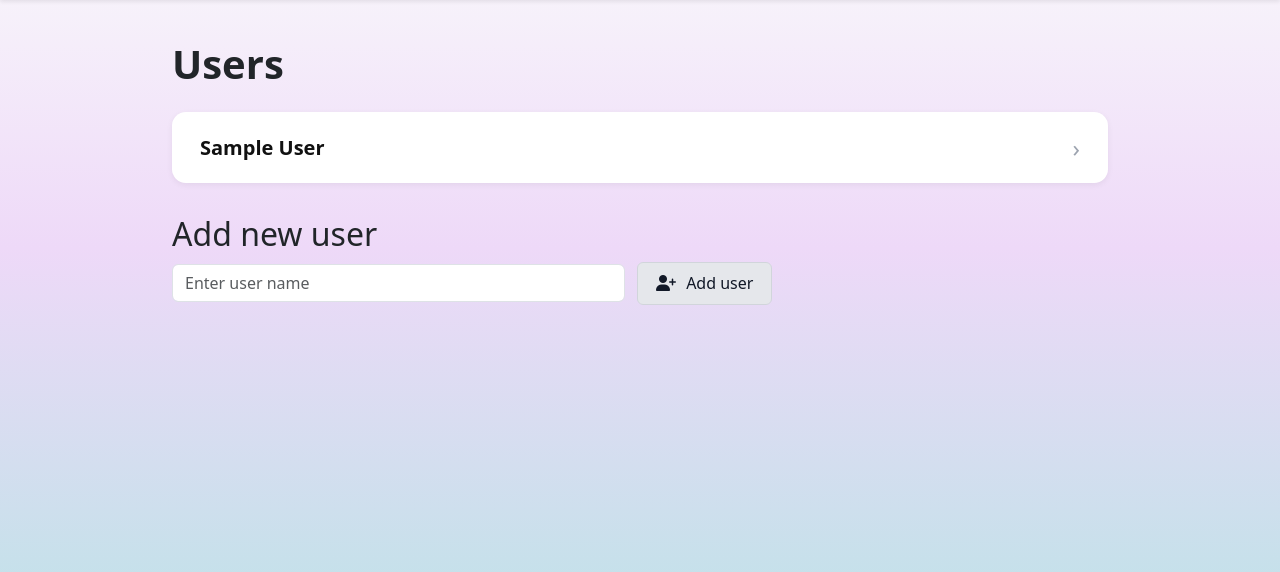
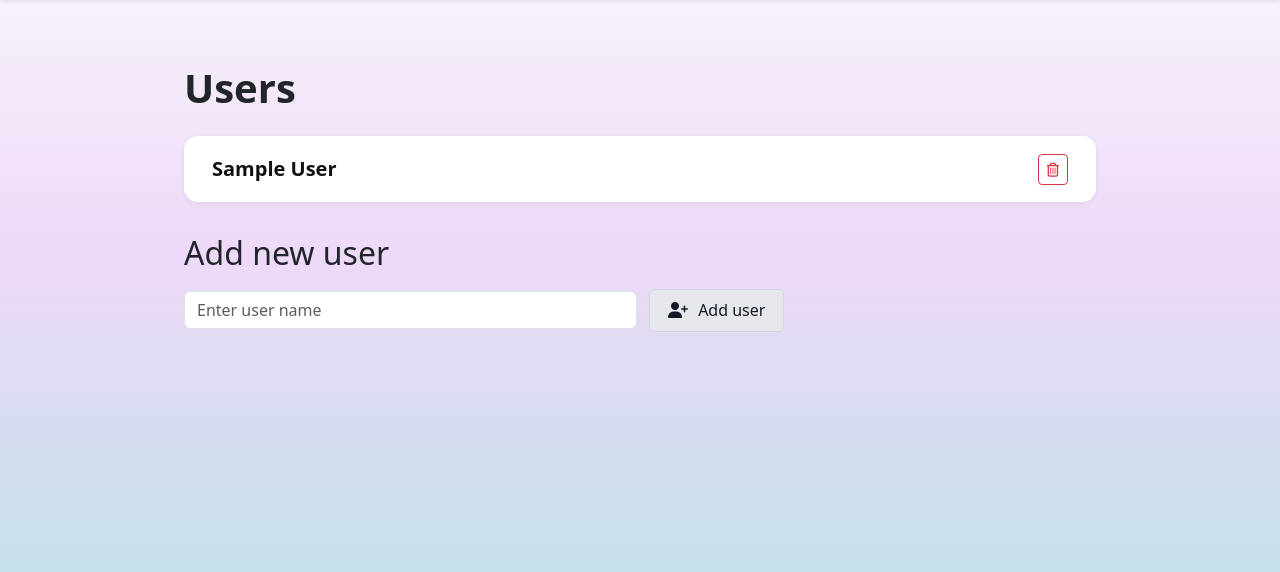
Before and after one commit to margarita-bykadorova/MoviWebApp, a Flask app: page / in a window 1280 px wide. Shown: the part 72-644 px from the top of the page. Run offline with Flask 3, Linux system fonts and the light colour scheme; tables that the repository leaves empty hold one stand-in row (values such as "Sample post").

Commit message:
Implement user deletion with confirmation modal and cascading movie removal

```diff
--- a/app.py
+++ b/app.py
@@ -135,6 +135,22 @@ def create_user():
     return redirect(url_for('index'))
 
 
+@app.route("/users/<int:user_id>/delete", methods=["POST"])
+def delete_user(user_id):
+    """Delete a user and all their movies."""
+    user = data_manager.get_user(user_id)
+    if user is None:
+        abort(404)
+
+    deleted = data_manager.delete_user(user_id)
+    if deleted:
+        flash(f"User '{user.name}' and all their movies were deleted.", "info")
+    else:
+        flash("User could not be deleted.", "warning")
+
+    return redirect(url_for("index"))
+
+
 @app.route('/users/<int:user_id>/movies', methods=['GET'])
 def get_movies(user_id):
     """Display the user’s list of favorite movies, optionally filtered by a search term."""
--- a/data_manager.py
+++ b/data_manager.py
@@ -97,3 +97,19 @@ class DataManager:
         db.session.delete(movie)
         db.session.commit()
         return True
+
+    def delete_user(self, user_id):
+        """
+        Delete a user and all their movies.
+
+        Returns:
+            True if the user existed and was deleted,
+            False if no such user was found.
+        """
+        user = User.query.get(user_id)
+        if user is None:
+            return False
+
+        db.session.delete(user)  # movies are removed via cascade="all, delete"
+        db.session.commit()
+        return True
--- a/static/style.css
+++ b/static/style.css
@@ -52,57 +52,59 @@ h2,
     display: flex;
     align-items: center;
     justify-content: space-between;
-
     background: #ffffff;
     padding: 1.1rem 1.75rem;
     border-radius: 14px;
     margin-bottom: 0.75rem;
+    box-shadow: 0 2px 6px rgba(0,0,0,0.06);
+    transition: all 0.18s ease-out;
+}
 
+/* Left clickable side */
+.user-link {
+    flex: 1;
     text-decoration: none;
     color: #111;
-
-    box-shadow: 0 2px 6px rgba(0,0,0,0.06);
-
-    transition: all 0.18s ease-out;
-    position: relative;
 }
 
+/* Stack name + subtitle */
+.user-main {
+    display: flex;
+    flex-direction: column;
+    align-items: flex-start;
+}
+
+.user-name {
+    font-size: 1.25rem;
+    font-weight: 600;
+}
+
+/* “View movies” subtitle */
+.user-hover-text {
+    opacity: 0;
+    transform: translateY(2px);
+    margin-left: 2rem;   /* <-- more breathing room */
+    transition: opacity 0.25s ease, transform 0.25s ease;
+    font-size: 0.95rem;
+    color: #6b7280;
+}
+
+/* Card hover */
 .user-card:hover {
     background: #f9fafb;
     transform: translateY(-2px);
     box-shadow: 0 4px 10px rgba(0,0,0,0.10);
 }
 
-/* User name styling */
-.user-card .user-name {
-    font-size: 1.25rem;
-    font-weight: 600;
+/* Show on hover */
+.user-card:hover .user-hover-text {
+    opacity: 1;
+    transform: translateY(0);
 }
 
-/* Arrow animation */
-.user-arrow {
-    font-size: 1.5rem;
-    color: #9ca3af;
-    transition: transform 0.25s ease;
-}
-
-.user-card:hover .user-arrow {
-    transform: translateX(4px);
-}
-
-/* Hover text: “View movies →” */
-.user-hover-text {
-    position: absolute;
-    right: 2.2rem;
-    opacity: 0;
-    font-size: 0.95rem;
-    color: #4b5563;
-    transition: opacity 0.25s ease;
-    pointer-events: none;
-}
-
-.user-card:hover .user-hover-text {
-    opacity: 1;
+/* Right-side delete button */
+.user-delete-btn {
+    margin-left: 1.25rem;
 }
 
 /* ----------------------------------------------------
--- a/templates/index.html
+++ b/templates/index.html
@@ -1,28 +1,84 @@
 {% extends "base.html" %}
 
 {% block content %}
-<h1>Users</h1>
+<div class="container mt-4">
+    <h1 class="mb-4">Users</h1>
 
+    {% if users %}
         <div class="user-list">
             {% for user in users %}
-        <a href="{{ url_for('get_movies', user_id=user.id) }}" class="user-card">
+                <div class="user-card">
+
+                    <!-- Left / clickable side -->
+                    <a href="{{ url_for('get_movies', user_id=user.id) }}"
+                       class="user-link">
                         <span class="user-name">{{ user.name }}</span>
-            <span class="user-hover-text">View movies → </span>
-            <span class="user-arrow">&rsaquo;</span>
+                        <span class="user-hover-text">View movies</span>
                     </a>
-    {% else %}
-        <p>No users yet. Add one below!</p>
+
+                    <!-- Right / delete button -->
+                    <button type="button"
+                            class="btn btn-sm btn-outline-danger user-delete-btn"
+                            data-bs-toggle="modal"
+                            data-bs-target="#deleteUserModal-{{ user.id }}">
+                        <i class="fa-regular fa-trash-can"></i>
+                    </button>
+                </div>
+
+                <!-- Delete user confirmation modal -->
+                <div class="modal fade"
+                     id="deleteUserModal-{{ user.id }}"
+                     tabindex="-1"
+                     aria-labelledby="deleteUserLabel-{{ user.id }}"
+                     aria-hidden="true">
+                    <div class="modal-dialog modal-dialog-centered">
+                        <div class="modal-content delete-modal">
+                            <div class="modal-header">
+                                <h5 class="modal-title" id="deleteUserLabel-{{ user.id }}">
+                                    Delete user
+                                </h5>
+                                <button type="button" class="btn-close"
+                                        data-bs-dismiss="modal" aria-label="Close"></button>
+                            </div>
+                            <div class="modal-body">
+                                User <strong>{{ user.name }}</strong> has
+                                <strong>{{ user.movies|length }}</strong>
+                                movie{{ user.movies|length != 1 and 's' or '' }} in their library.
+                                <br>
+                                Are you sure you want to delete this user and all of their movies?
+                            </div>
+                            <div class="modal-footer">
+                                <button type="button"
+                                        class="btn btn-secondary"
+                                        data-bs-dismiss="modal">
+                                    Cancel
+                                </button>
+                                <form action="{{ url_for('delete_user', user_id=user.id) }}"
+                                      method="post">
+                                    <button type="submit" class="btn btn-danger">
+                                        <i class="fa-regular fa-trash-can"></i> Delete user
+                                    </button>
+                                </form>
+                            </div>
+                        </div>
+                    </div>
+                </div>
             {% endfor %}
         </div>
+    {% else %}
+        <p class="text-muted fs-5">No users yet. Add one below!</p>
+    {% endif %}
 
-<h2>Add new user</h2>
-
-<form action="{{ url_for('create_user') }}" method="post" class="add-user-form">
-    <input type="text" name="name" placeholder="Enter user name" required class="form-control">
-
+    <h2 class="mt-4 mb-3">Add new user</h2>
+    <form action="{{ url_for('create_user') }}" method="post"
+          class="add-user-form mb-5">
+        <input type="text" name="name"
+               placeholder="Enter user name"
+               required
+               class="form-control">
         <button type="submit" class="btn add-user-btn">
-        <i class="fa-solid fa-user-plus"></i>
-        Add user
+            <i class="fa-solid fa-user-plus"></i> Add user
         </button>
     </form>
+</div>
 {% endblock %}
```
Lines whose indentation alone changed are shown as unchanged.
